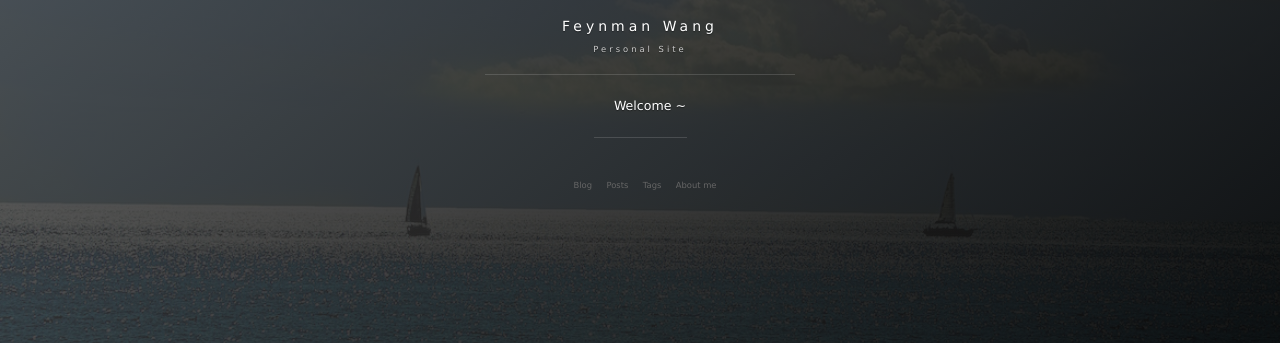
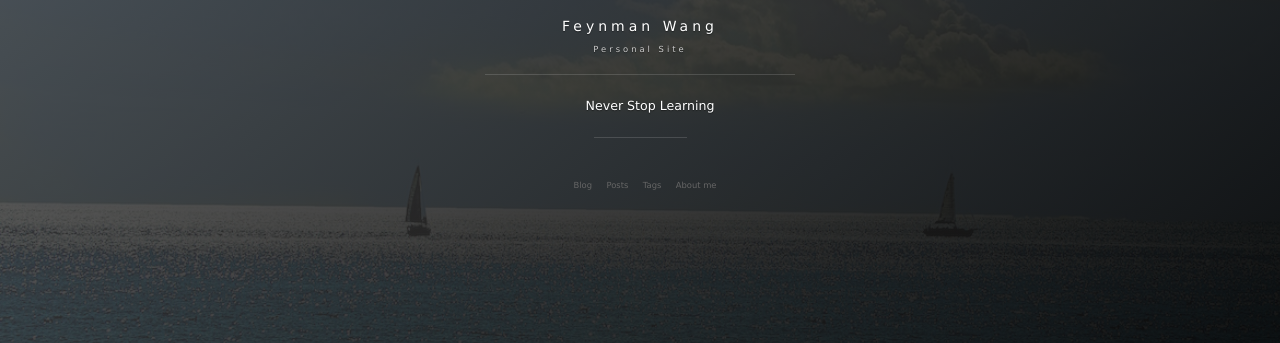
Before and after one commit to iDevSpread/iDevSpread, a Jekyll site: the page built from index.html, in a window 1280 px wide. Shown: the part 410-753 px from the top of the page. Built offline with Jekyll 4.4.1, drawn with Linux system fonts in a browser that asks for light colours; nearby versions of some CDN libraries; the list of posts is cut into pages by our own code; comment, search, counter and statistics services are not loaded.

Commit message:
make some changes about configuration

```diff
--- a/_config.yml
+++ b/_config.yml
@@ -1,6 +1,6 @@
 title: Feynman Wang
 subtitle: Personal Site
-description: Welcome ~
+description: Never Stop Learning
 
 avatarTitle: Feynman_W
 avatarDesc: iOS / Deep Learning
@@ -67,3 +67,6 @@ nav:
 gems: [jekyll-paginate,jekyll-sitemap]
 paginate: 20
 paginate_path: "page/:num/"
+
+#Make LaTex math work
+use_math: true
```
